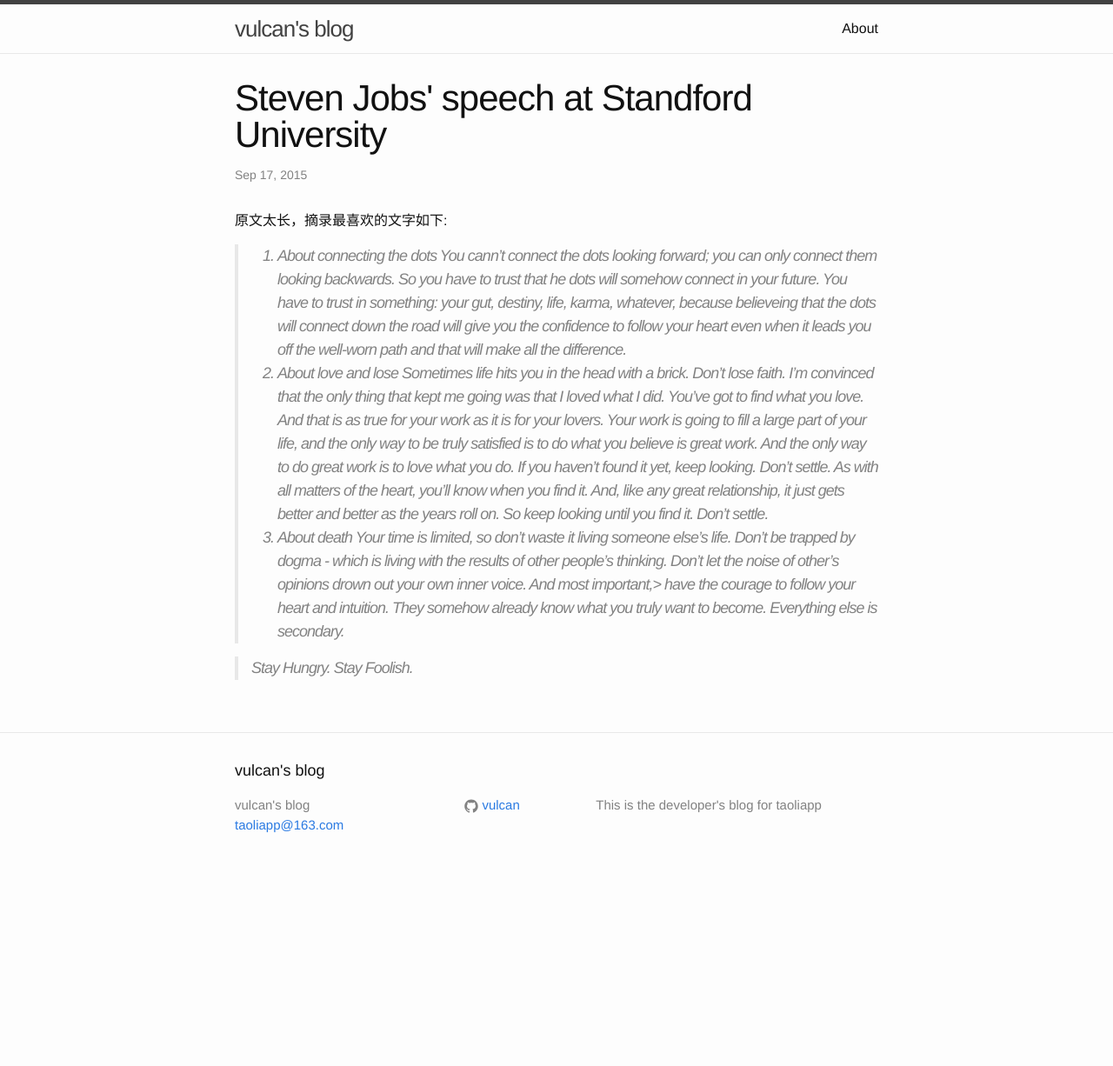
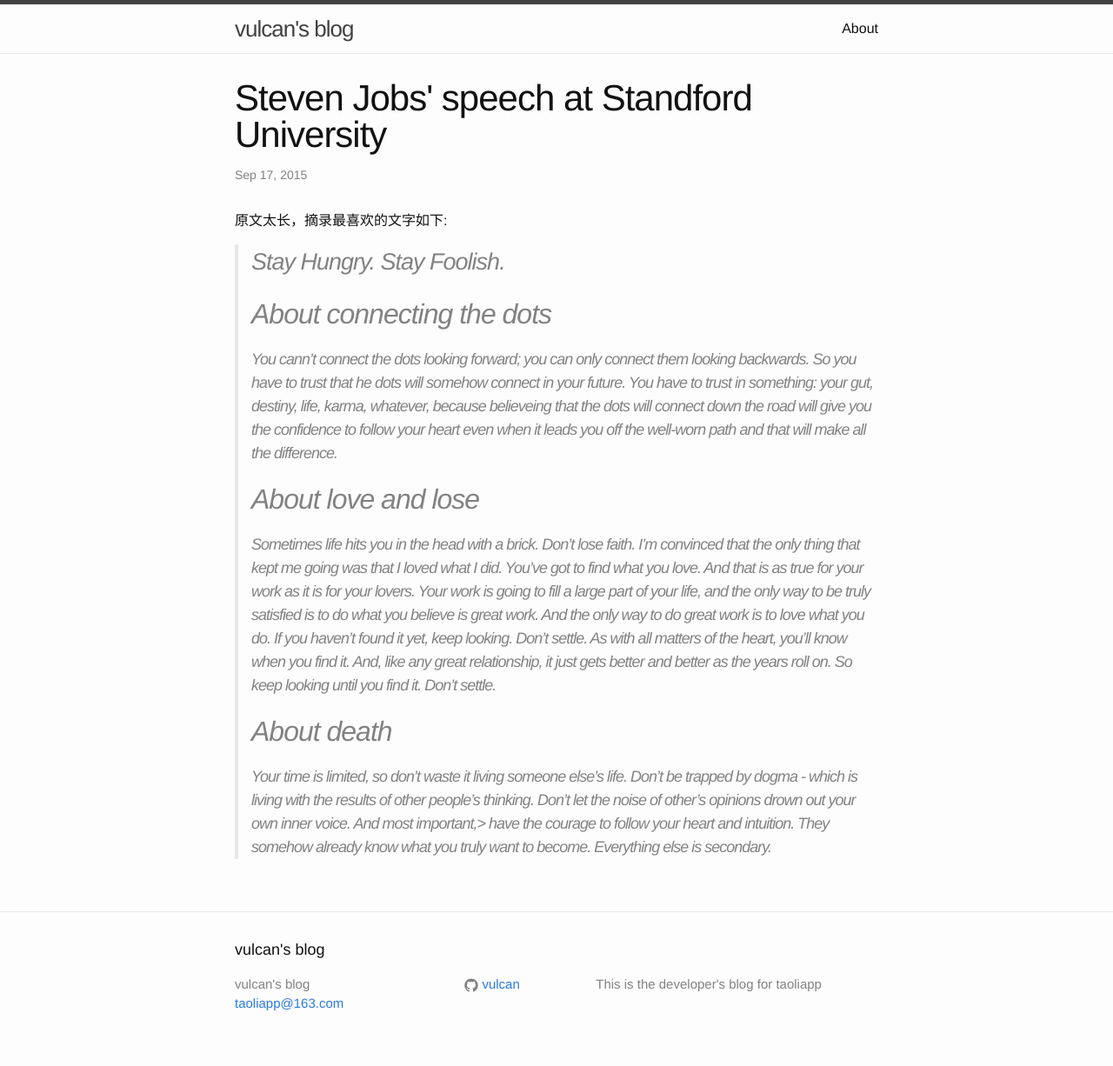
Before and after one commit to vulcan/vulcan.github.io, a Jekyll site: the page built from _posts/2015-09-17-jobs-speech.md, in a window 1280 px wide. Shown: the whole page at 87% size. Built offline with Jekyll 4.4.1, drawn with Linux system fonts in a browser that asks for light colours; before the commit the page ends 1020 px from its top, so only the background shows below that; part of the change alters nothing that is shown.

Commit message:
fix format

```diff
--- a/_posts/2015-09-17-jobs-speech.md
+++ b/_posts/2015-09-17-jobs-speech.md
@@ -5,11 +5,10 @@ date:   2015-09-17 23:52:02
 categories: misc
 ---
 原文太长，摘录最喜欢的文字如下:
-> 1. About connecting the dots
+> # Stay Hungry. Stay Foolish.
+> ## About connecting the dots
 > You cann't connect the dots looking forward; you can only connect them looking backwards. So you have to trust that he dots will somehow connect in your future. You have to trust in something: your gut, destiny, life, karma, whatever, because believeing that the dots will connect down the road will give you the confidence to follow your heart even when it leads you off the well-worn path and that will make all the difference.
-> 2. About love and lose
+> ## About love and lose
 > Sometimes life hits you in the head with a brick. Don't lose faith. I'm convinced that the only thing that kept me going was that I loved what I did. You've got to find what you love. And that is as true for your work as it is for your lovers. Your work is going to fill a large part of your life, and the only way to be truly satisfied is to do what you believe is great work. And the only way to do great work is to love what you do. If you haven't found it yet, keep looking. Don't settle. As with all matters of the heart, you'll know when you find it. And, like any great relationship, it just gets better and better as the years roll on. So keep looking until you find it. Don't settle.
-> 3. About death
+> ## About death
 > Your time is limited, so don't waste it living someone else's life. Don't be trapped by dogma - which is living with the results of other people's thinking. Don't let the noise of other's opinions drown out your own inner voice. And most important,> have the courage to follow your heart and intuition. They somehow already know what you truly want to become. Everything else is secondary.
-
-> Stay Hungry. Stay Foolish.
```
